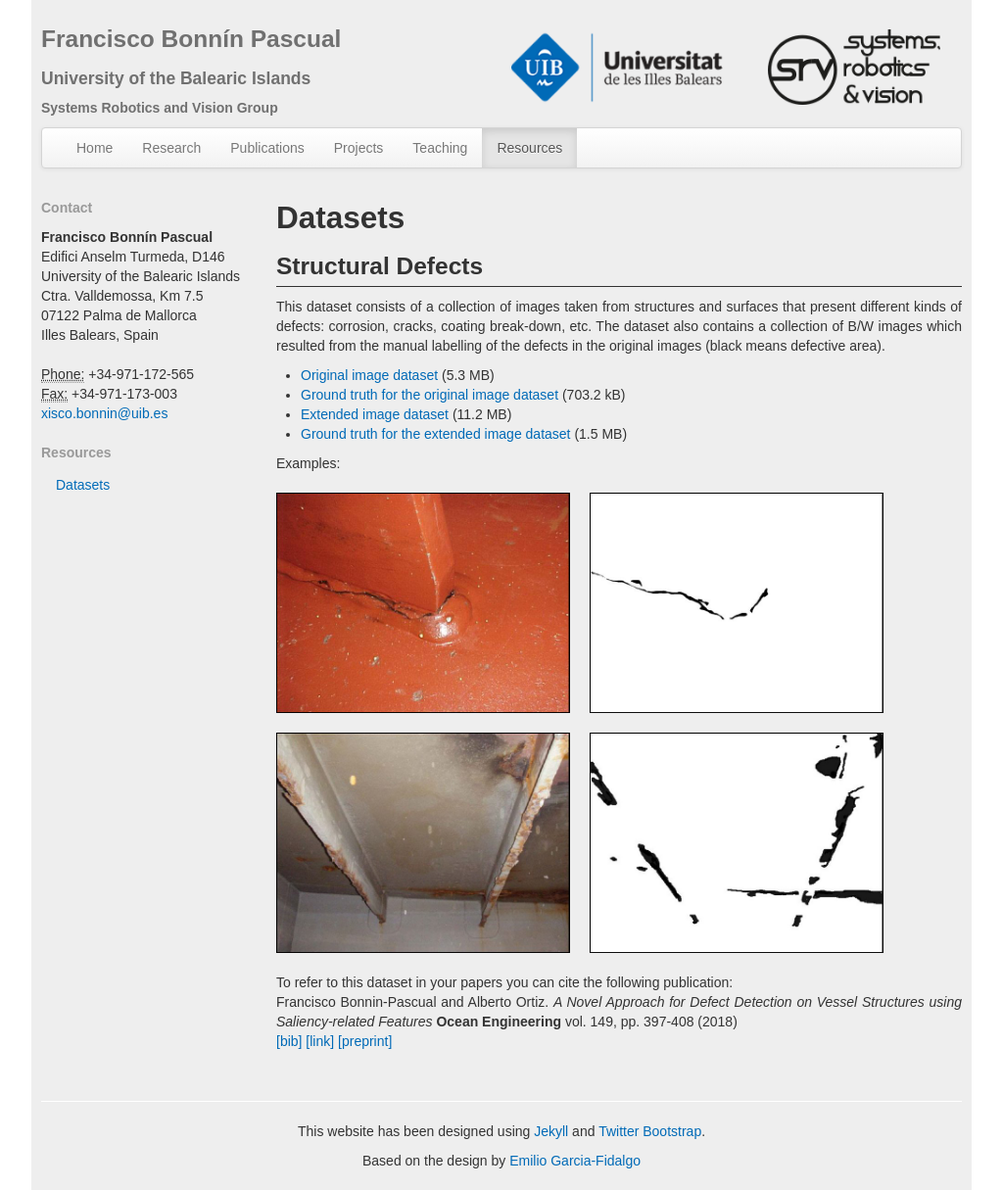
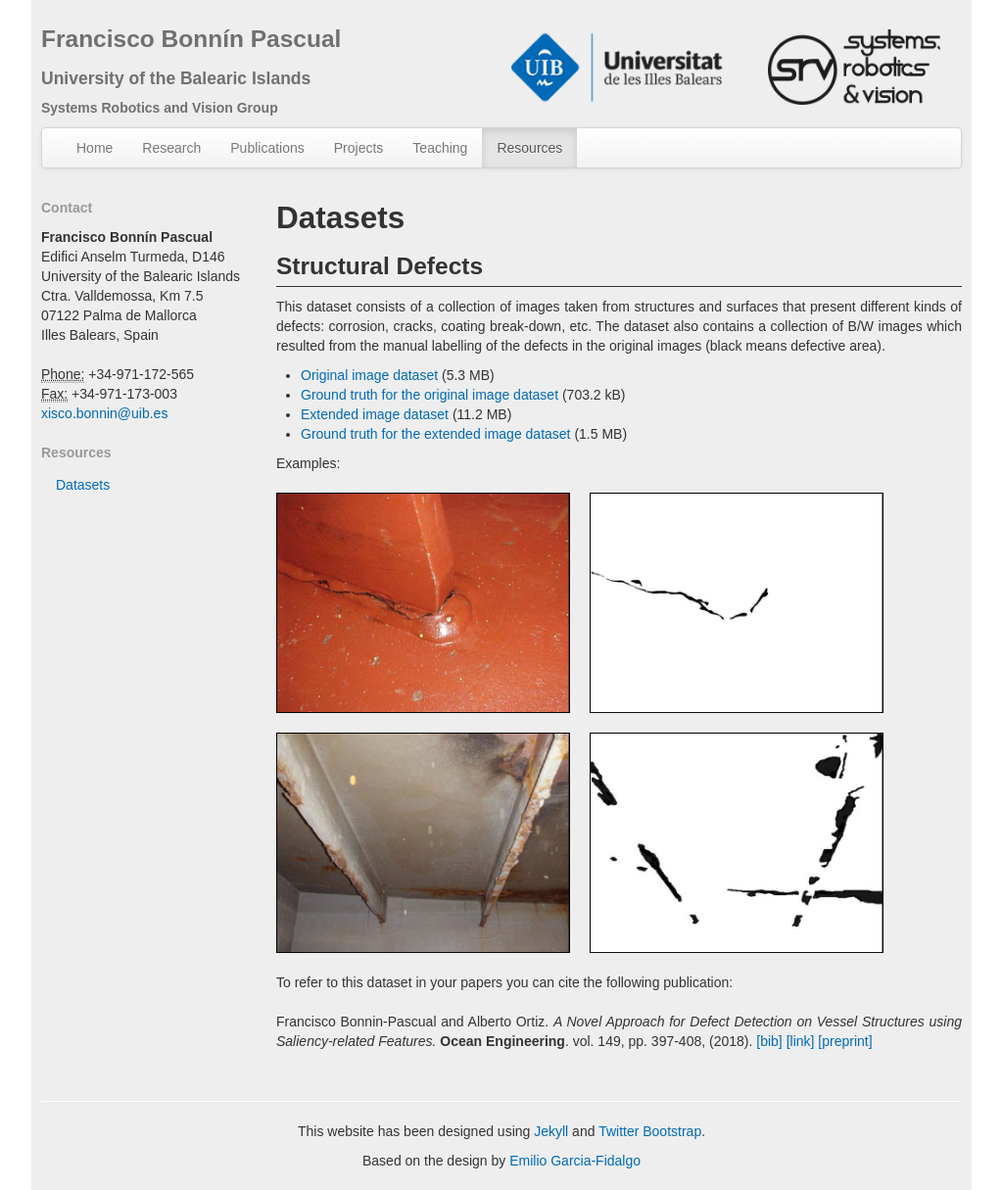
Before and after one commit to xiscobonnin/xiscobonnin.github.io, a Jekyll site: the page built from resources/index.html, in a window 1280 px wide. Shown: the whole page at 98% size, without its empty margins (128-1151 px from the left). Built offline with Jekyll 4.4.1, drawn with Linux system fonts in a browser that asks for light colours.

Commit message:
Minor update

```diff
--- a/resources/index.html
+++ b/resources/index.html
@@ -44,9 +44,9 @@
 
 
 <p class="text-justify">
-	To refer to this dataset in your papers you can cite the following publication:<br>
+	To refer to this dataset in your papers you can cite the following publication:<br><br>
 
-	Francisco Bonnin-Pascual and Alberto Ortiz. <em>A Novel Approach for Defect Detection on Vessel Structures using Saliency-related Features</em> <strong>Ocean Engineering</strong> vol. 149, pp. 397-408 (2018)<br>
+	Francisco Bonnin-Pascual and Alberto Ortiz. <em>A Novel Approach for Defect Detection on Vessel Structures using Saliency-related Features.</em> <strong>Ocean Engineering</strong>. vol. 149, pp. 397-408, (2018).
 	<a href="/static/bib/journal_OcEng_Bonnin2018.bib">[bib]</a>
 	<a href="http://www.sciencedirect.com/science/article/pii/S0029801817304778">[link]</a>
 	<a href="/static/papers/journal_OcEng_Bonnin2018.pdf">[preprint]</a>
```
